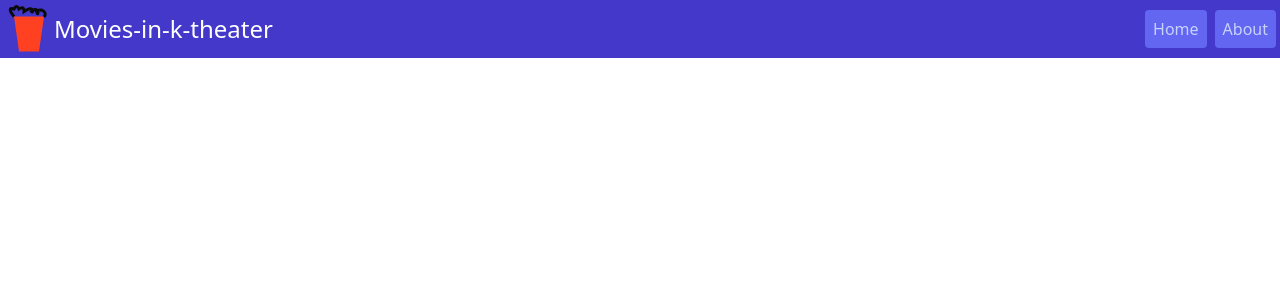
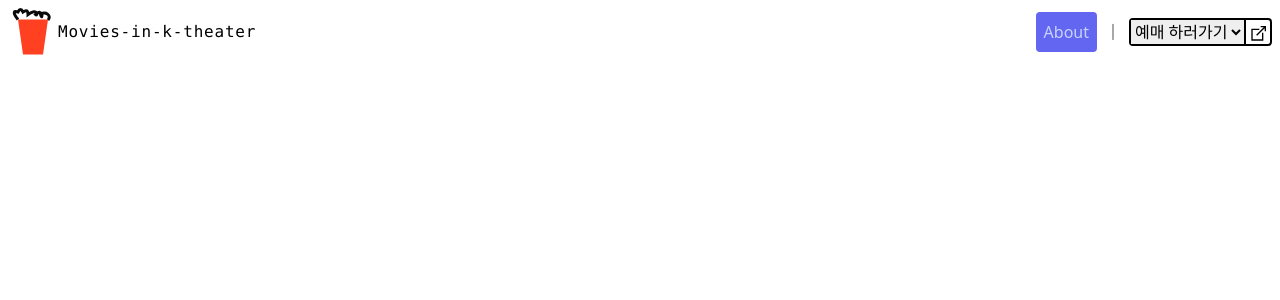
Before and after one commit to 0-Chan/movies-in-K-theaters, a React app: page /boxoffice/1 in a window 1280 px wide. Shown: the top 300 px of the page. Built offline with nearby package versions, Linux system fonts and the light colour scheme; no server answers.

Commit message:
Add dropdown in Header using select

```diff
--- a/src/components/Header.jsx
+++ b/src/components/Header.jsx
@@ -2,12 +2,9 @@ import { Link } from 'react-router-dom';
 
 export default function Header() {
   return (
-    <div className="bg-indigo-700 p-1 flex justify-between items-center">
-      <header
-        className="flex items-center"
-        role="banner"
-      >
-        <Link to="/">
+    <header className="flex w-full items-center justify-between px-2 h-16">
+      <div className="flex items-center">
+        <Link to="/" className="flex items-center text-black no-underline tracking-wider font-mono text-sm sm:text-base">
           <svg width="50" height="50" viewBox="0 0 100 100">
             <polygon
               points="20,25 80,25 70,95 30,95"
@@ -20,15 +17,26 @@ export default function Header() {
               strokeWidth="6"
             />
           </svg>
+          Movies-in-k-theater
         </Link>
-        <h1 className="text-white text-2xl">
-          Movies-in-k-theater
-        </h1>
-      </header>
-      <nav role="navigation" className="block">
-        <Link to="/" className="p-2 text-indigo-200 bg-indigo-500 rounded hover:text-indigo-100 mr-2">Home</Link>
+      </div>
+      <nav role="navigation" className="flex items-center">
         <Link to="/about" className="p-2 text-indigo-200 bg-indigo-500 rounded hover:text-indigo-100">About</Link>
+        <span className="px-2">｜</span>
+        <div className="border-2 border-black rounded">
+          <select className="border-r-2 border-black">
+            <option selected disabled defaultValue>예매 하러가기</option>
+            <option value="http://www.cgv.co.kr/ticket/">CGV</option>
+            <option value="https://www.lottecinema.co.kr/NLCHS/Ticketing">롯데시네마</option>
+            <option value="https://www.megabox.co.kr/booking">메가박스</option>
+          </select>
+          <svg height="16" viewBox="0 0 24 24" className="inline-block mx-1">
+            <path fill="none" d="M0 0h24v24H0z" />
+            <path fillRule="evenodd" d="M18 20H4V6h10V4H2v18h18V10h-2v10z" />
+            <path fillRule="evenodd" d="M16 0v2h4.59L9.29 13.29l1.42 1.42L22 3.41V8h2V0h-8z" />
+          </svg>
+        </div>
       </nav>
-    </div>
+    </header>
   );
 }
--- a/src/container/DetailsContainer.jsx
+++ b/src/container/DetailsContainer.jsx
@@ -30,13 +30,13 @@ export default function DetailsContainer({ rank }) {
     <>
       { metadata.filter((datum) => datum.title === targetBoxOffice?.movieNm).map((correspond) => (
         <div key={correspond.poster}>
-          <div>
+          <div className="bg-indigo-500">
             <img
               src={`https://img.cgv.co.kr/Movie/Thumbnail/Poster/0000${correspond.poster.slice(0, 2)}/${correspond.poster}/${correspond.poster}_1000.jpg`}
               onError={handleError}
               alt="Movie postser"
+              className="rounded-lg ml-3 md:ml-0 w-96 border-[6px] border-gray-500 bg-gray-900"
             />
-          </div>
             <div>{targetBoxOffice.movieNm}</div>
             <div>{targetBoxOffice.openDt}</div>
             <div>
@@ -47,6 +47,7 @@ export default function DetailsContainer({ rank }) {
               <div>{targetBoxOffice.salesShare}</div>
             </div>
           </div>
+        </div>
       ))}
     </>
   );
--- a/src/pages/AboutPage.jsx
+++ b/src/pages/AboutPage.jsx
@@ -2,7 +2,7 @@ export default function AboutPage() {
   return (
     <>
       <h2>About</h2>
-      <p>이 웹페이지는 이러이러한 이유로 만들었습니다.</p>
+      <p>이 웹페이지는 이러이러한 이유로 만들었습니다.(TODO: 내용 및 style 추가 예정)</p>
     </>
   );
 }
```
Lines whose indentation alone changed are shown as unchanged.
